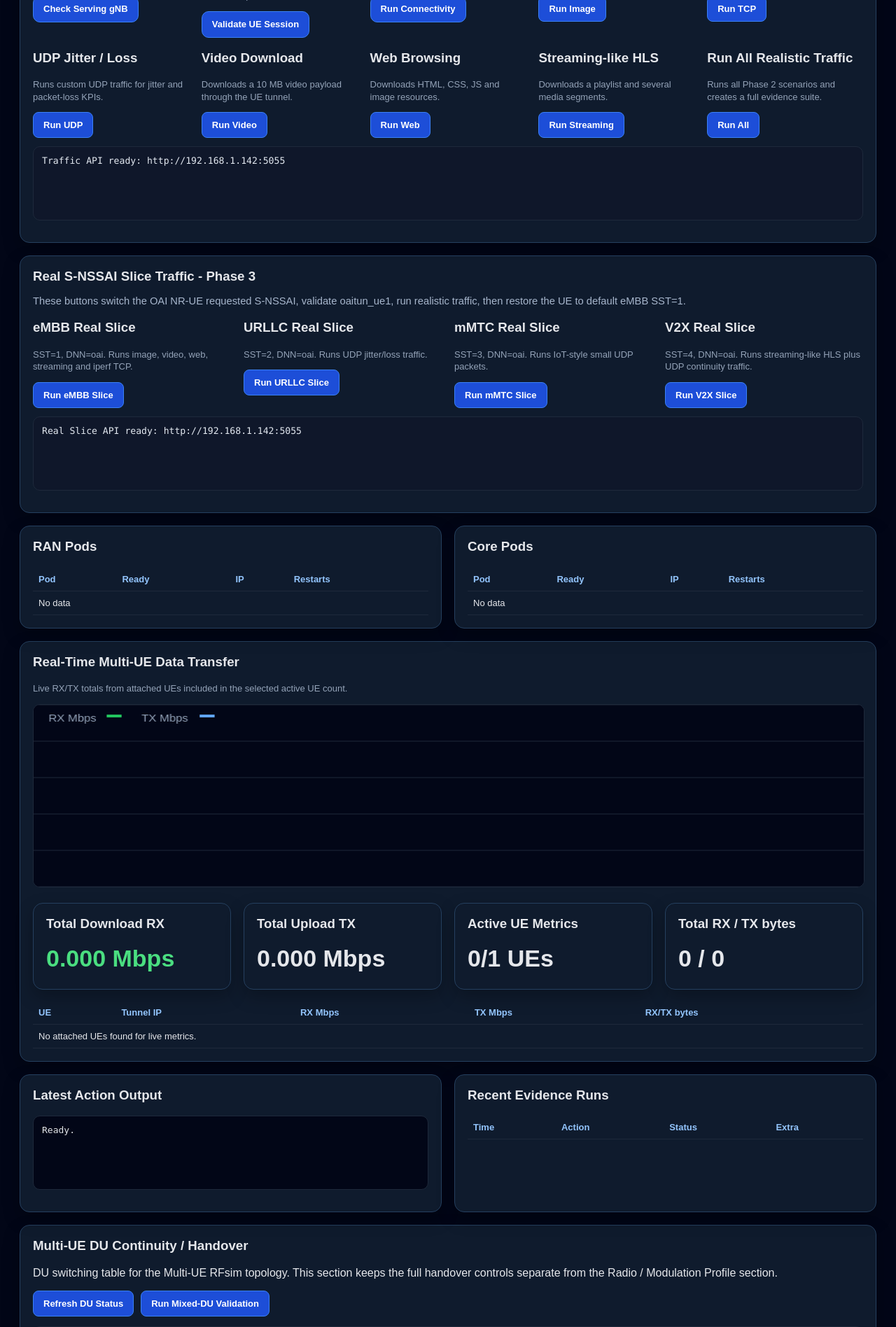
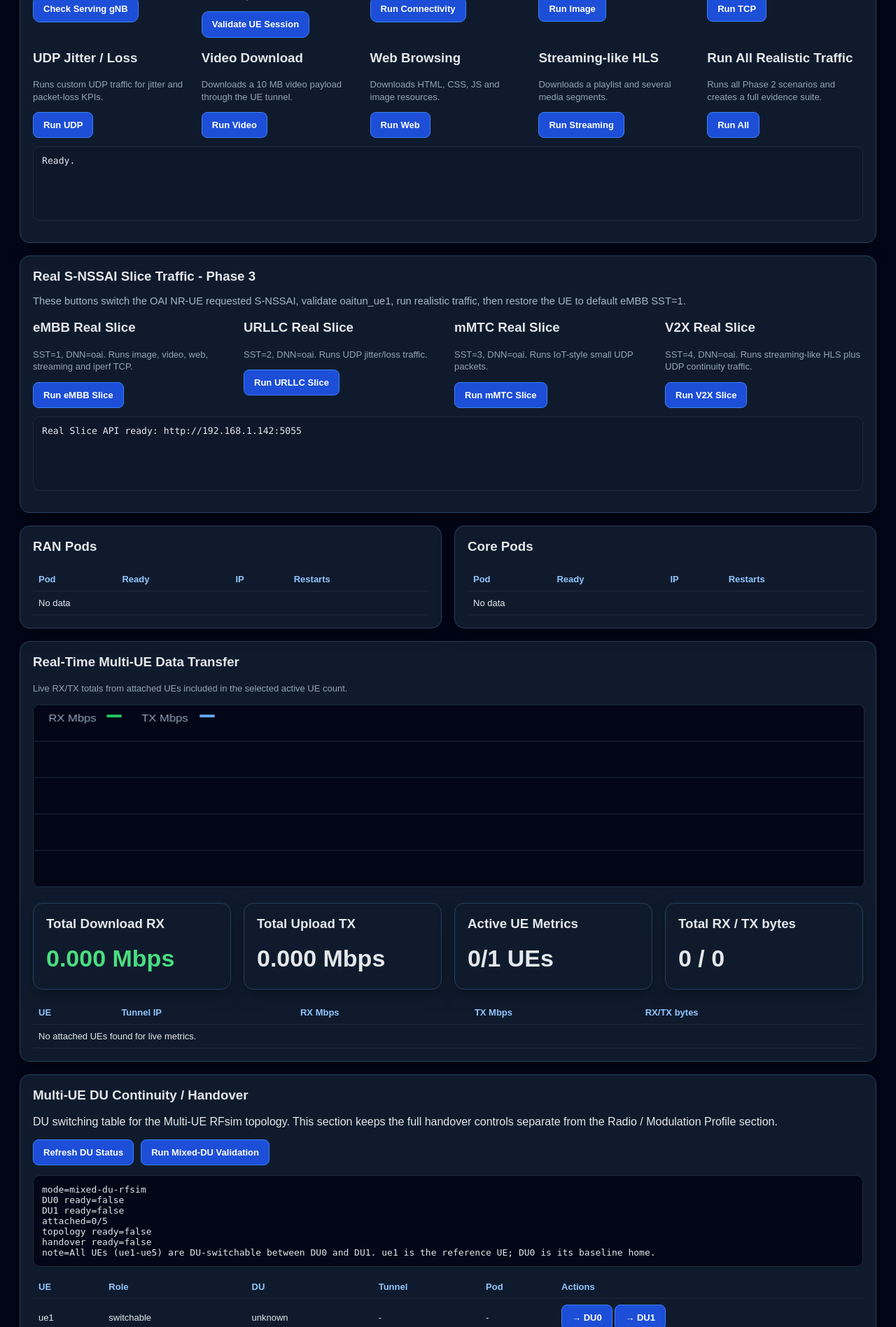
Before and after one commit to Ghazidayah/oran-e2e, a Flask app: page / in a window 1280 px wide. Shown: the part 2528-4424 px from the top of the page at 70% size. Run offline with Flask 3, Linux system fonts and the light colour scheme; data that the repository does not hold is empty.

Commit message:
Dashboard: remove separate Latest Action Output / Recent Evidence Runs panel
All scenario logs now appear in a single <pre id="actionOutput"> at the
bottom of the End-to-End UE Validation Scenarios section. The standalone
two-column panel (Latest Action Output + Recent Evidence Runs table) is
removed. runPhase2Traffic and the three baseline scenarios (Serving gNB
Check, UE Attach+PDU, Connectivity) all write to the same output element.
Guard the runsTable write in dashboard-status-live.js so no null-ref fires
now that the element is gone.

```diff
--- a/web-dashboard/static/dashboard-inline.js
+++ b/web-dashboard/static/dashboard-inline.js
@@ -603,7 +603,7 @@ const ueScenarioInteractiveLabels = {
 const PHASE2_TRAFFIC_API = "http://192.168.1.142:5055";
 
 function setPhase2TrafficOutput(text) {
-  const el = document.getElementById("phase2TrafficOutput");
+  const el = document.getElementById("actionOutput");
   if (el) {
     el.textContent = text || "";
   }
--- a/web-dashboard/static/dashboard-status-live.js
+++ b/web-dashboard/static/dashboard-status-live.js
@@ -56,8 +56,9 @@ async function reloadStatus() {
       document.getElementById("prometheusLink").href = data.links.prometheus;
     }
 
-    if (data.recent_runs) {
-      document.getElementById("runsTable").innerHTML = data.recent_runs.map(r => `
+    const runsTable = document.getElementById("runsTable");
+    if (data.recent_runs && runsTable) {
+      runsTable.innerHTML = data.recent_runs.map(r => `
         <tr>
           <td>${r.time || "-"}</td>
           <td>${r.action || "-"}</td>
--- a/web-dashboard/templates/index.html
+++ b/web-dashboard/templates/index.html
@@ -226,7 +226,7 @@
     </div>
   </div>
 
-  <pre id="phase2TrafficOutput" class="multi-ue-output">Traffic API ready: http://192.168.1.142:5055</pre>
+  <pre id="actionOutput" class="multi-ue-output">Ready.</pre>
 </section>
 
 <!-- PHASE3_REAL_SLICE_PANEL_START -->
@@ -321,22 +321,6 @@
     </table>
   </section>
 
-  <section class="grid two section">
-    <div class="card">
-      <h3>Latest Action Output</h3>
-      <pre id="actionOutput">Ready.</pre>
-    </div>
-
-    <div class="card">
-      <h3>Recent Evidence Runs</h3>
-      <table>
-        <thead>
-          <tr><th>Time</th><th>Action</th><th>Status</th><th>Extra</th></tr>
-        </thead>
-        <tbody id="runsTable"></tbody>
-      </table>
-    </div>
-  </section>
 
 
 <!-- MULTI_UE_UI_BLOCK_START -->
```
